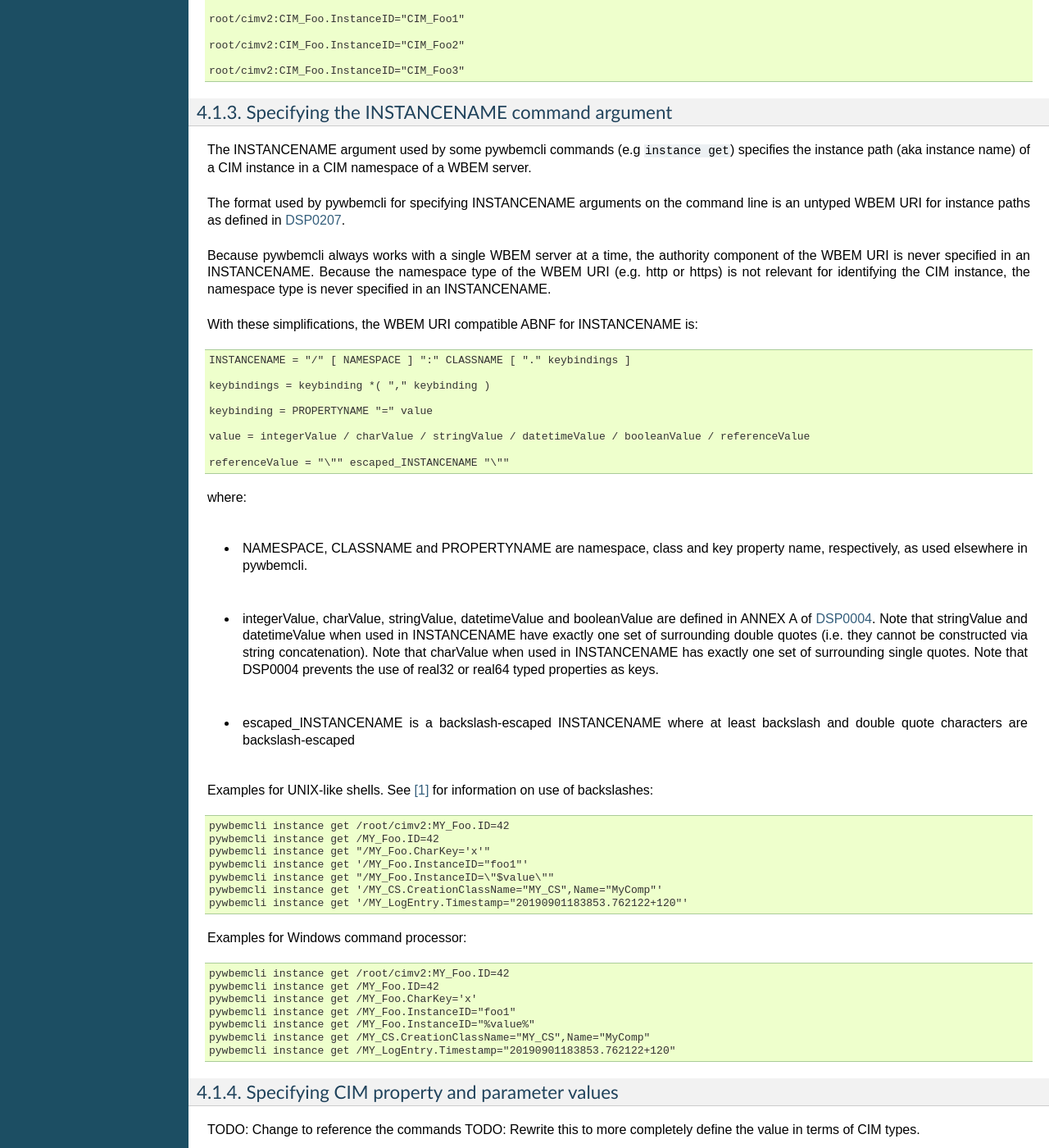
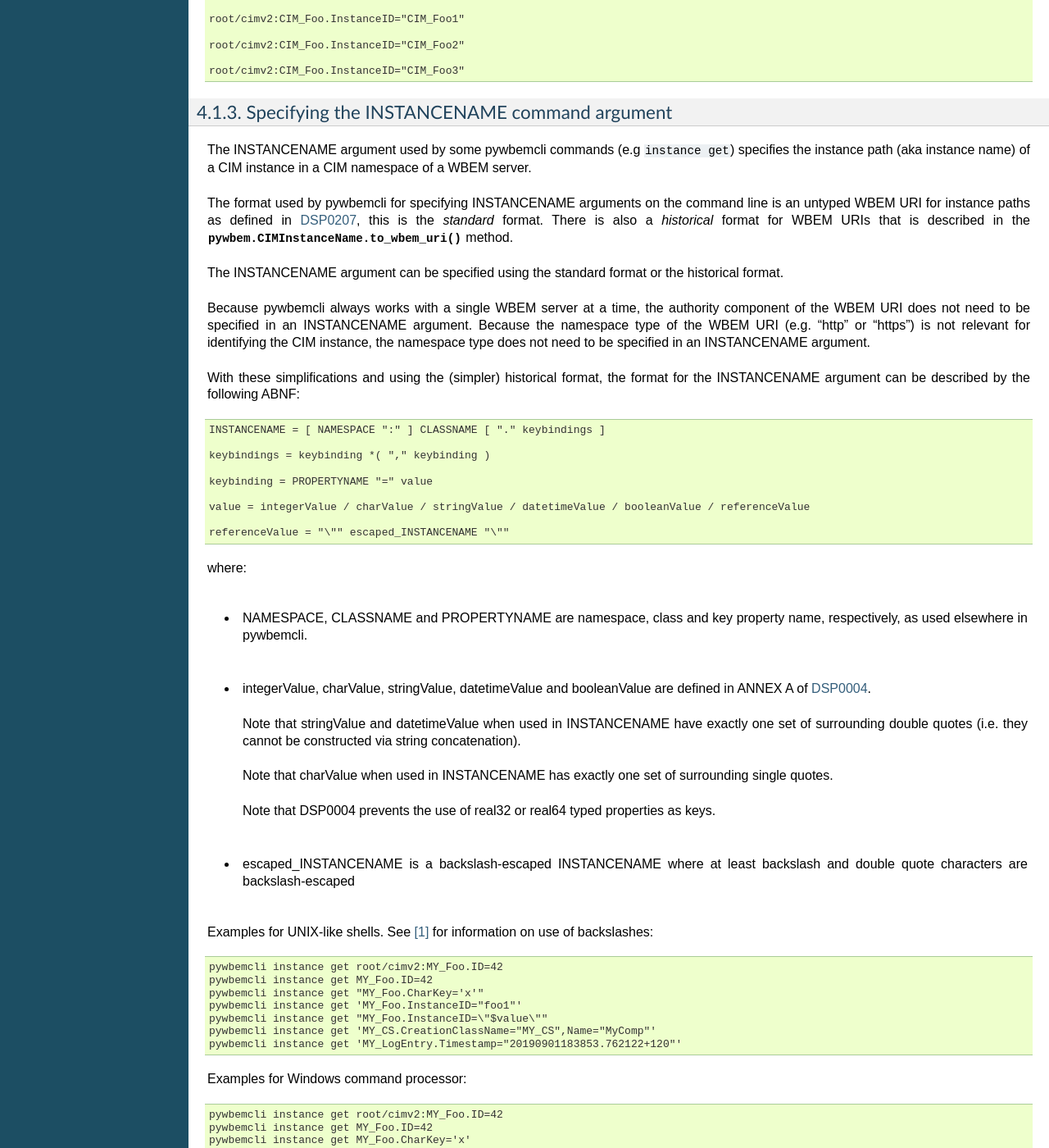
Before and after one commit to pywbem/pywbemtools, a Sphinx documentation site: the page built from docs/pywbemclicommands.rst, in a window 1280 px wide and 1400 px high, scrolled down 4148 px. Shown: the whole window at 82% size. Built offline with Sphinx 7.4.7, drawn with Linux system fonts in a browser that asks for light colours; the version number could not be read and is left out; some of the changed text lies outside the part shown.

Commit message:
Fixed format of INSTANCENAME and used historical format
Details:

* The section on specifying the INSTANCENAME did not distinguish between
  standard and historical format. Ths change does that and changes the
  ABNF to describe historical format.

* It also fixes an error that the colon was missing in the examples,
  however the colon goes away in the historical format anyway.

Signed-off-by: Andreas Maier <maiera@de.ibm.com>

```diff
--- a/docs/pywbemclicommands.rst
+++ b/docs/pywbemclicommands.rst
@@ -179,19 +179,25 @@
 
 The format used by pywbemcli for specifying INSTANCENAME arguments on the
 command line is an untyped WBEM URI for instance paths as defined in
-:term:`DSP0207`.
+:term:`DSP0207`, this is the *standard* format. There is also a *historical*
+format for WBEM URIs that is described in the
+:meth:`pywbem.CIMInstanceName.to_wbem_uri` method.
+
+The INSTANCENAME argument can be specified using the standard format or
+the historical format.
 
 Because pywbemcli always works with a single WBEM server at a time, the
-authority component of the WBEM URI is never specified in an INSTANCENAME.
-Because the namespace type of the WBEM URI (e.g. http or https) is not relevant
-for identifying the CIM instance, the namespace type is never specified in an
-INSTANCENAME.
+authority component of the WBEM URI does not need to be specified in an
+INSTANCENAME argument. Because the namespace type of the WBEM URI
+(e.g. "http" or "https") is not relevant for identifying the CIM instance,
+the namespace type does not need to be specified in an INSTANCENAME argument.
 
-With these simplifications, the WBEM URI compatible ABNF for INSTANCENAME is:
+With these simplifications and using the (simpler) historical format, the format
+for the INSTANCENAME argument can be described by the following ABNF:
 
 .. code-block:: text
 
-   INSTANCENAME = "/" [ NAMESPACE ] ":" CLASSNAME [ "." keybindings ]
+   INSTANCENAME = [ NAMESPACE ":" ] CLASSNAME [ "." keybindings ]
 
    keybindings = keybinding *( "," keybinding )
 
@@ -208,11 +214,14 @@
 
 * integerValue, charValue, stringValue, datetimeValue and
   booleanValue are defined in ANNEX A of :term:`DSP0004`.
+
   Note that stringValue and datetimeValue when used in INSTANCENAME have exactly
   one set of surrounding double quotes (i.e. they cannot be constructed via
   string concatenation).
+
   Note that charValue when used in INSTANCENAME has exactly one set of
   surrounding single quotes.
+
   Note that DSP0004 prevents the use of real32 or real64 typed properties as
   keys.
 
@@ -224,25 +233,25 @@
 
 .. code-block:: text
 
-   pywbemcli instance get /root/cimv2:MY_Foo.ID=42
-   pywbemcli instance get /MY_Foo.ID=42
-   pywbemcli instance get "/MY_Foo.CharKey='x'"
-   pywbemcli instance get '/MY_Foo.InstanceID="foo1"'
-   pywbemcli instance get "/MY_Foo.InstanceID=\"$value\""
-   pywbemcli instance get '/MY_CS.CreationClassName="MY_CS",Name="MyComp"'
-   pywbemcli instance get '/MY_LogEntry.Timestamp="20190901183853.762122+120"'
+   pywbemcli instance get root/cimv2:MY_Foo.ID=42
+   pywbemcli instance get MY_Foo.ID=42
+   pywbemcli instance get "MY_Foo.CharKey='x'"
+   pywbemcli instance get 'MY_Foo.InstanceID="foo1"'
+   pywbemcli instance get "MY_Foo.InstanceID=\"$value\""
+   pywbemcli instance get 'MY_CS.CreationClassName="MY_CS",Name="MyComp"'
+   pywbemcli instance get 'MY_LogEntry.Timestamp="20190901183853.762122+120"'
 
 Examples for Windows command processor:
 
 .. code-block:: text
 
-   pywbemcli instance get /root/cimv2:MY_Foo.ID=42
-   pywbemcli instance get /MY_Foo.ID=42
-   pywbemcli instance get /MY_Foo.CharKey='x'
-   pywbemcli instance get /MY_Foo.InstanceID="foo1"
-   pywbemcli instance get /MY_Foo.InstanceID="%value%"
-   pywbemcli instance get /MY_CS.CreationClassName="MY_CS",Name="MyComp"
-   pywbemcli instance get /MY_LogEntry.Timestamp="20190901183853.762122+120"
+   pywbemcli instance get root/cimv2:MY_Foo.ID=42
+   pywbemcli instance get MY_Foo.ID=42
+   pywbemcli instance get MY_Foo.CharKey='x'
+   pywbemcli instance get MY_Foo.InstanceID="foo1"
+   pywbemcli instance get MY_Foo.InstanceID="%value%"
+   pywbemcli instance get MY_CS.CreationClassName="MY_CS",Name="MyComp"
+   pywbemcli instance get MY_LogEntry.Timestamp="20190901183853.762122+120"
 
 
 .. _`Specifying CIM property and parameter values`:
```
